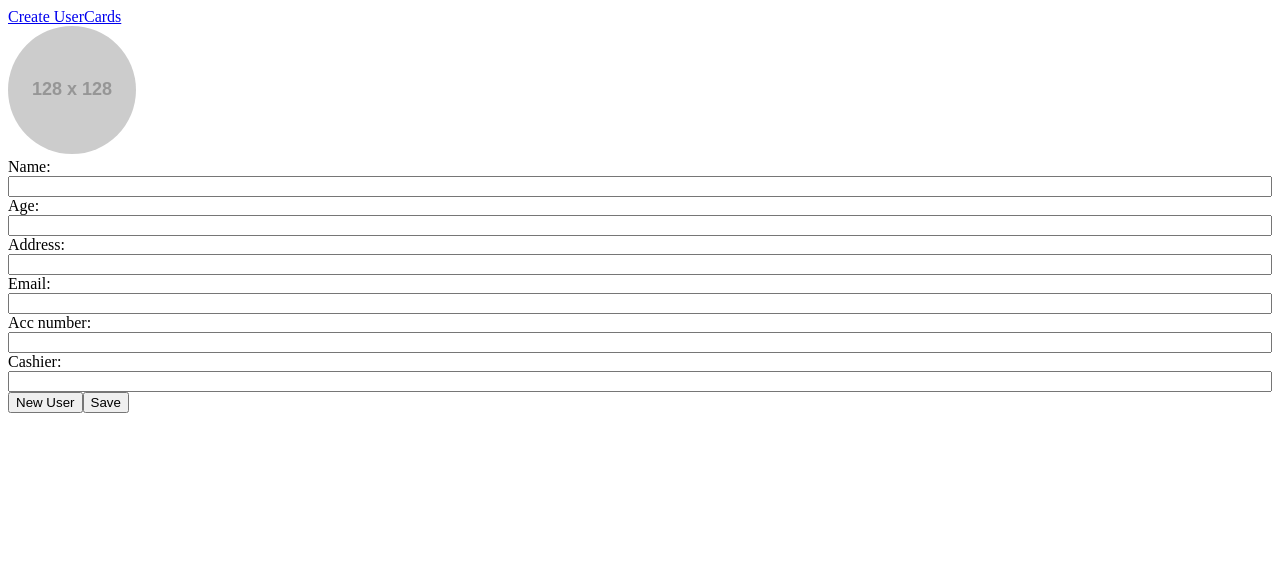
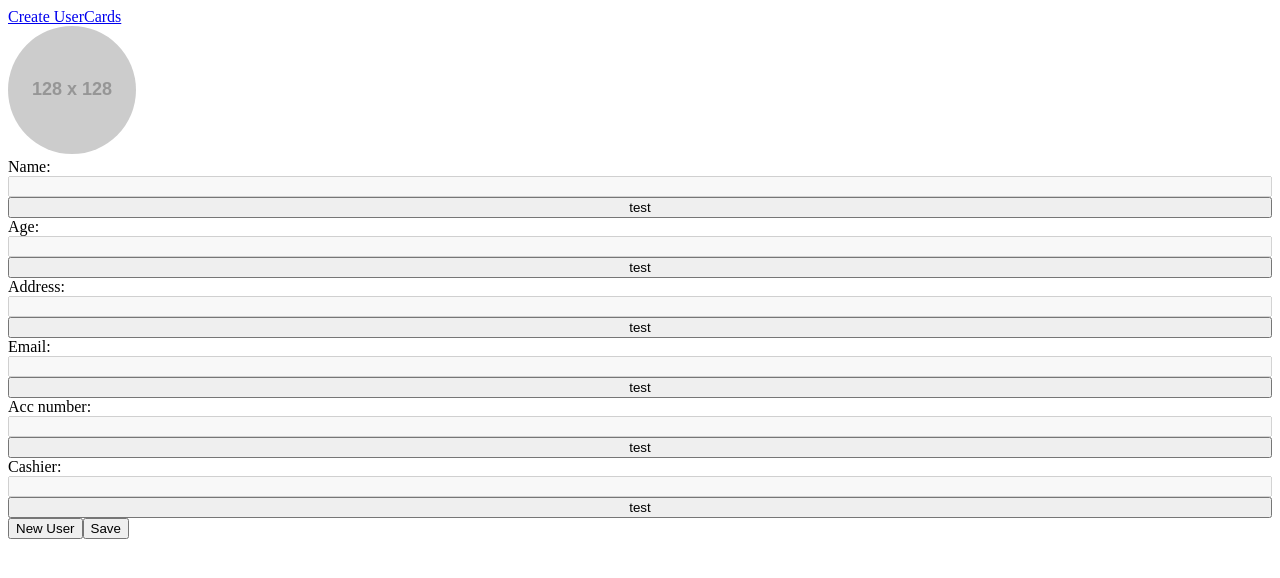
Before and after one commit to MathewsFranco/user-card-generator, a React (Create React App) app: page / in a window 1280 px wide. Shown: the top 578 px of the page. Built offline with nearby package versions, Linux system fonts and the light colour scheme.

Commit message:
created secondary btn and minor tweaks

```diff
--- a/server/db.json
+++ b/server/db.json
@@ -1,3 +1,14 @@
 {
-  "users": []
+  "users": [
+    {
+      "name": "Ms. Lucy Raynor",
+      "avatar": "https://cdn.fakercloud.com/avatars/smalonso_128.jpg",
+      "age": 54,
+      "address": "8131 Jakubowski Drive, Cleveland, Tajikistan",
+      "email": "Jaylon.Altenwerth@gmail.com",
+      "accNum": "28127747",
+      "cashier": "$319.54",
+      "id": 1
+    }
+  ]
 }
--- a/src/App.js
+++ b/src/App.js
@@ -16,6 +16,7 @@ function App() {
   const [email, setEmail] = useState('');
   const [accNum, setAccNum] = useState('');
   const [cashier, setCashier] = useState('');
+  const [disabled, setDisabled] = useState(true);
 
   return (
     <>
@@ -38,6 +39,8 @@ function App() {
               setAccNum={setAccNum}
               cashier={cashier}
               setCashier={setCashier}
+              disabled={disabled}
+              setDisabled={setDisabled}
             />
             <PrimaryButton
               onClick={() =>
--- a/src/components/CardsDB.jsx
+++ b/src/components/CardsDB.jsx
@@ -8,7 +8,6 @@ const CardsDB = () => {
     try {
       const res = await axios.get('http://localhost:3004/users');
       const data = res.data;
-      // console.log(data);
       setData(data);
       return data;
     } catch (error) {
@@ -18,13 +17,14 @@ const CardsDB = () => {
   useEffect(() => {
     getUsers();
   }, []);
-  console.log(data);
 
   return (
     <>
       {data.map((user) => (
-        <>
-          <div style={{ border: 'solid black 1px' }}>
+        <div
+          style={{ border: 'solid black 1px', margin: '10px' }}
+          key={user.id}
+        >
           <UserCard
             avatar={user.avatar}
             name={user.name}
@@ -41,7 +41,6 @@ const CardsDB = () => {
             setCashier
           />
         </div>
-        </>
       ))}
     </>
   );
--- /dev/null
+++ b/src/components/SecondaryButton.jsx
@@ -0,0 +1,7 @@
+import React from 'react';
+
+const PrimaryButton = ({ children, onClick }) => (
+  <button onClick={onClick}>{children}</button>
+);
+
+export default PrimaryButton;
--- a/src/components/UserCard.jsx
+++ b/src/components/UserCard.jsx
@@ -15,6 +15,8 @@ export default function UserCard({
   setAccNum,
   cashier,
   setCashier,
+  disabled,
+  // setDisabled,
 }) {
   return (
     <div className="container">
@@ -28,36 +30,42 @@ export default function UserCard({
           label="Name:"
           value={name}
           onChange={(e) => setName(e.target.value)}
+          disabled={disabled}
         />
         <UserInput
           id="age"
           label="Age:"
           value={age}
           onChange={(e) => setAge(e.target.value)}
+          disabled={disabled}
         />
         <UserInput
           id="address"
           label="Address:"
           value={address}
           onChange={(e) => setAddress(e.target.value)}
+          disabled={disabled}
         />
         <UserInput
           id="email"
           label="Email:"
           value={email}
           onChange={(e) => setEmail(e.target.value)}
+          disabled={disabled}
         />
         <UserInput
           id="acc-number"
           label="Acc number:"
           value={accNum}
           onChange={(e) => setAccNum(e.target.value)}
+          disabled={disabled}
         />
         <UserInput
           id="cashier"
           label="Cashier:"
           value={cashier}
           onChange={(e) => setCashier(e.target.value)}
+          disabled={disabled}
         />
       </div>
     </div>
--- a/src/components/UserInput.jsx
+++ b/src/components/UserInput.jsx
@@ -1,10 +1,12 @@
 import React from 'react';
+import SecondaryButton from './SecondaryButton';
 
-function UserInput({ id, label, ...props }) {
+function UserInput({ id, label, disabled, ...props }) {
   return (
     <>
       <label htmlFor={id}>{label}</label>
-      <input type="text" id={id} {...props} />
+      <input type="text" id={id} disabled={disabled} {...props} />
+      <SecondaryButton>test</SecondaryButton>
     </>
   );
 }
```
Lines whose indentation alone changed are shown as unchanged.
